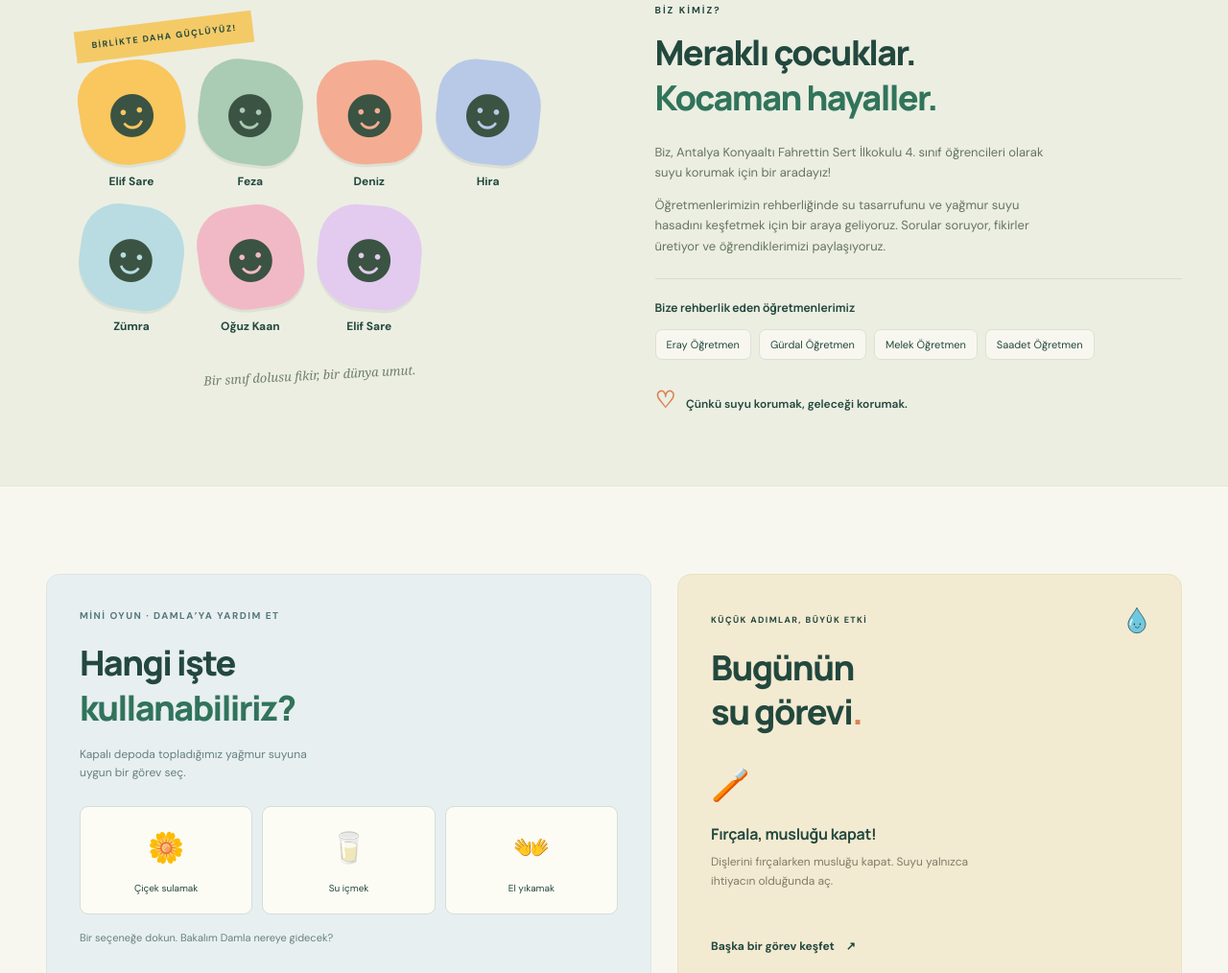
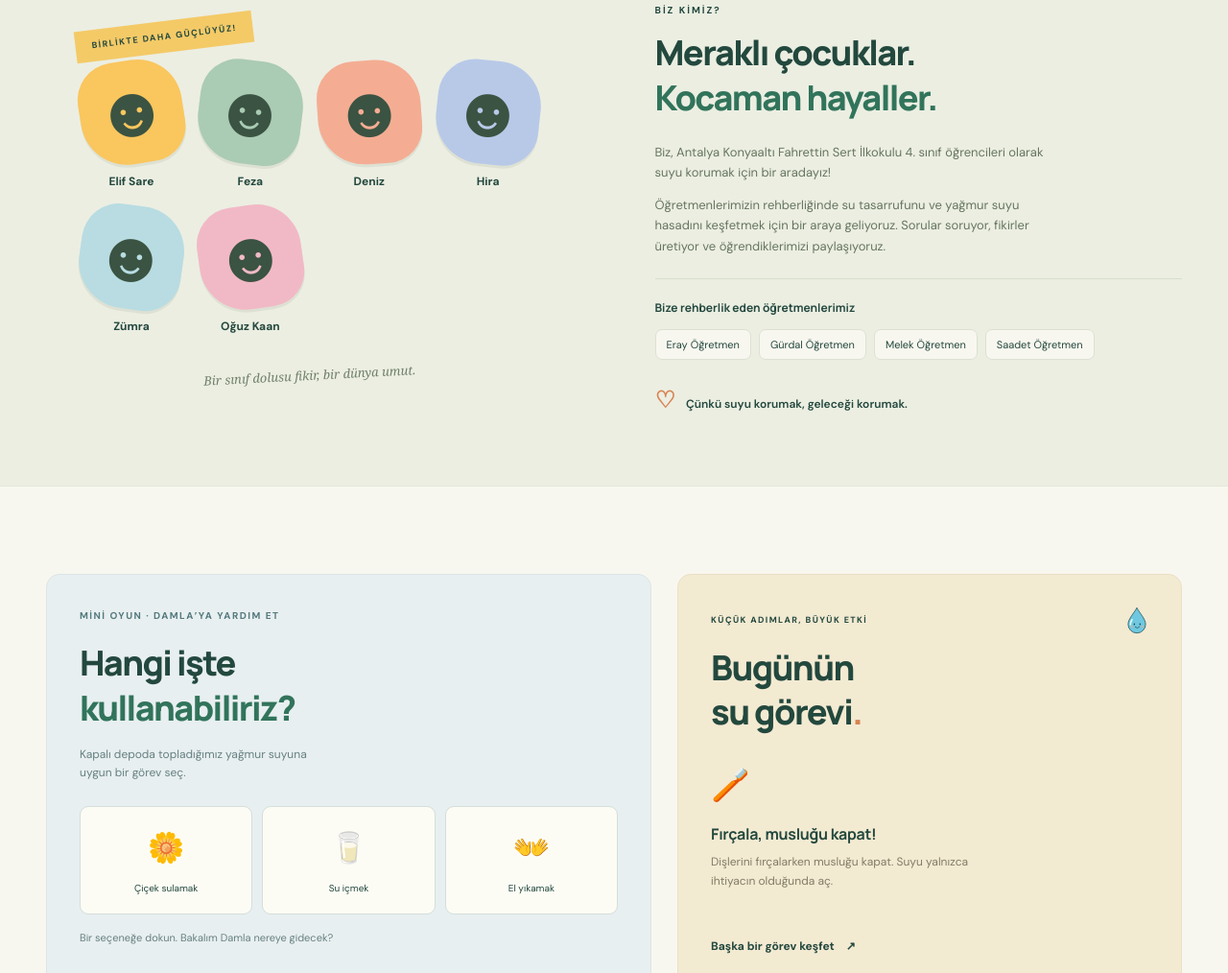
Before and after one commit to yucelkilic/damlanin-yolculugu, a plain HTML site: page index.html in a window 1280 px wide. Shown: the part 1527-2541 px from the top of the page at 96% size. Drawn offline with Linux system fonts and the light colour scheme.

Commit message:
Remove the duplicate student entry from the team list

```diff
--- a/index.html
+++ b/index.html
@@ -61,7 +61,6 @@
             <li><span class="student-avatar" style="--avatar:#b8c9e8;--turn:6deg" aria-hidden="true">☻</span><span class="student-name">Hira</span></li>
             <li><span class="student-avatar" style="--avatar:#b8dce2;--turn:8deg" aria-hidden="true">☻</span><span class="student-name">Zümra</span></li>
             <li><span class="student-avatar" style="--avatar:#f1b9c6;--turn:-8deg" aria-hidden="true">☻</span><span class="student-name">Oğuz Kaan</span></li>
-            <li><span class="student-avatar" style="--avatar:#e2cbef;--turn:5deg" aria-hidden="true">☻</span><span class="student-name">Elif Sare</span></li>
           </ul>
           <span class="team-scribble">Bir sınıf dolusu fikir, bir dünya umut.</span>
         </div>
```
